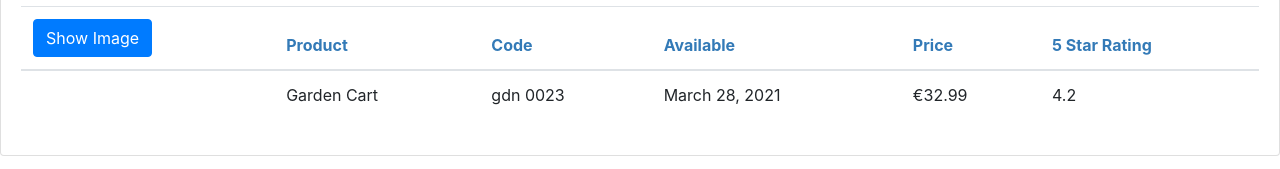
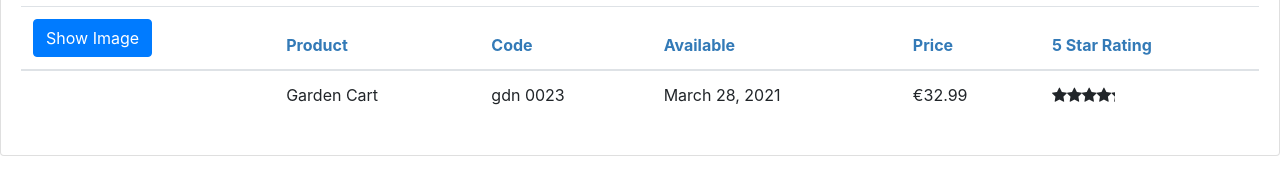
Before and after one commit to anibalortegap/APM, an Angular app: page / in a window 1280 px wide. Shown: the part 187-356 px from the top of the page. Built offline with nearby package versions, Linux system fonts and the light colour scheme.

Commit message:
[ADD] feature star for product-list

```diff
--- a/src/app/product/product-list.component.html
+++ b/src/app/product/product-list.component.html
@@ -52,7 +52,12 @@
             <td id="productPrice">
               {{ product.price | currency: "EUR":"symbol":"1.2-2" }}
             </td>
-            <td id="startRating">{{ product.starRating }}</td>
+            <td id="startRating">
+              <pm-star
+                [rating]="product.starRating"
+                (ratingClicked)="onRatingClicked($event)"
+              ></pm-star>
+            </td>
           </tr>
         </tbody>
       </table>
--- a/src/app/product/product-list.component.ts
+++ b/src/app/product/product-list.component.ts
@@ -61,4 +61,8 @@
   showToggle(): void {
     this.showImage = !this.showImage;
   }
+
+  onRatingClicked(message: string): void {
+    this.pageTitle = `Product List ${message}`;
+  }
 }
--- /dev/null
+++ b/src/app/shared/star/star.component.css
@@ -0,0 +1,6 @@
+.crop {
+  overflow: hidden;
+}
+div {
+  cursor: pointer;
+}
--- /dev/null
+++ b/src/app/shared/star/star.component.html
@@ -0,0 +1,14 @@
+<div
+  class="crop"
+  [style.width.px]="cropWidth"
+  [title]="rating"
+  (click)="onClick()"
+>
+  <div style="width: 75px">
+    <span class="fa fa-star"></span>
+    <span class="fa fa-star"></span>
+    <span class="fa fa-star"></span>
+    <span class="fa fa-star"></span>
+    <span class="fa fa-star"></span>
+  </div>
+</div>
--- /dev/null
+++ b/src/app/shared/star/star.component.ts
@@ -0,0 +1,25 @@
+import {
+  Component,
+  OnChanges,
+  Input,
+  Output,
+  EventEmitter,
+} from '@angular/core';
+
+@Component({
+  selector: 'pm-star',
+  templateUrl: './star.component.html',
+  styleUrls: ['./star.component.css'],
+})
+export class StarComponent implements OnChanges {
+  ngOnChanges(): void {
+    this.cropWidth = (this.rating * 75) / 5;
+  }
+  @Input() rating: number = 0;
+  cropWidth: number = 75;
+  @Output() ratingClicked: EventEmitter<string> = new EventEmitter<string>();
+
+  onClick(): void {
+    this.ratingClicked.emit(`The rating ${this.rating} was clicked!`);
+  }
+}
```
Also changed, not shown: src/app/app.module.ts (+7 -1 lines).
